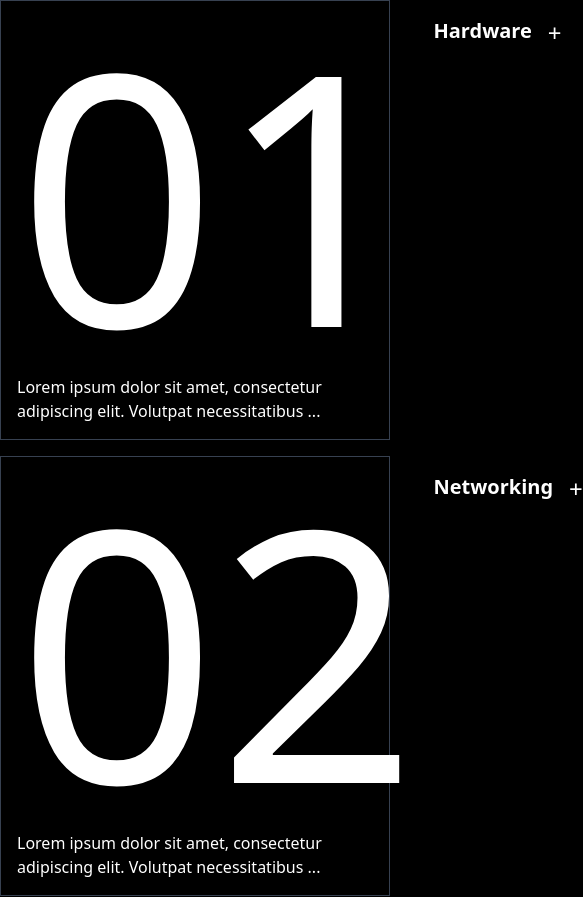
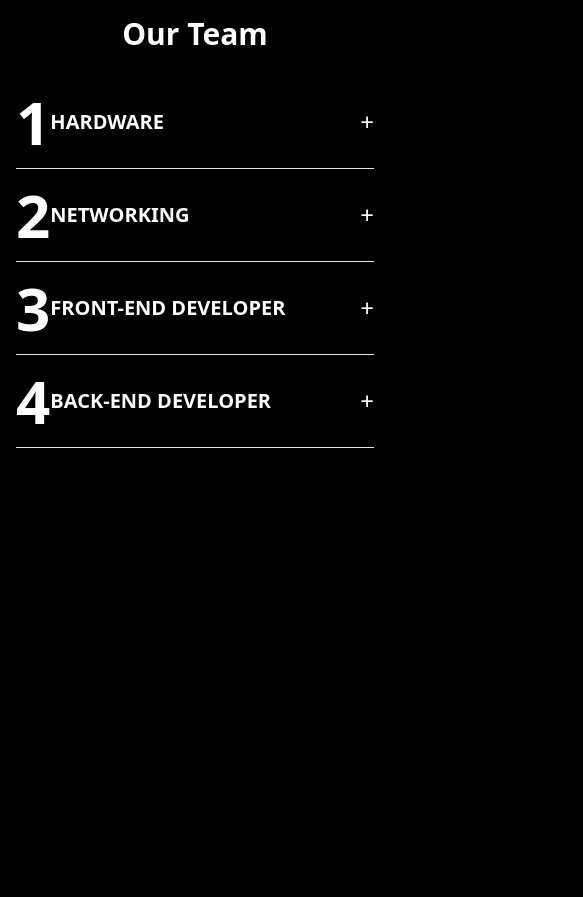
Before and after one commit to mekanio20/parlak-nesil, a Vue app: page /test in a window 390 px wide. Shown: the top 897 px of the page, 583 px wide, since content can reach past the window. After the commit the page ends 844 px from the top, so only its background shows below. Built offline with nearby package versions, Linux system fonts and the light colour scheme.

Commit message:
home page responsive added

```diff
--- a/src/components/Background.vue
+++ b/src/components/Background.vue
@@ -1,6 +1,6 @@
 <template>
     <div class="w-full h-full fixed z-10">
-        <svg viewBox="0 0 1918 1080" fill="none" xmlns="http://www.w3.org/2000/svg">
+        <svg class="w-full h-full object-cover" viewBox="0 0 1918 1080" fill="none" xmlns="http://www.w3.org/2000/svg">
             <defs>
                 <!-- Glow Filter Definition -->
                 <filter id="glow" x="-50%" y="-50%" width="200%" height="200%">
--- a/src/views/HomeView.vue
+++ b/src/views/HomeView.vue
@@ -2,35 +2,39 @@
     <div class="relative min-h-screen" :class="[getMode ? 'bg-black' : 'bg-white']">
         <Navbar link="Home" />
         <Background />
-        <div class="h-screen relative z-20">
-            <div class="absolute top-1/2 left-1/2 -translate-x-1/2 -translate-y-1/2">
+        <div class="lg:h-screen h-[70vh] relative z-20">
+            <div class="absolute top-1/2 left-1/2 -translate-x-1/2 -translate-y-1/2 md:w-fit sm:w-2/3 w-full px-6">
                 <div class="flex items-end space-x-2">
-                    <h1 class="text-7xl text-center font-jetBrains leading-tight animate__animated animate__fadeIn"
+                    <h1 class="xl:text-7xl lg:text-6xl md:text-5xl sm:text-4xl text-3xl text-center font-jetBrains leading-tight animate__animated animate__fadeIn"
                         :class="[getMode ? 'text-white' : 'text-m_blue-100']">
                         Let Us Make Your Vision a Reality
                     </h1>
-                    <div class="rounded-full w-6 h-3 mb-4 bg-m_orange-100 animate__animated animate__bounce"></div>
+                    <div class="w-fit mb-3 hidden md:block">
+                        <div class="rounded-full lg:w-3 lg:h-3 w-2 h-2 bg-m_orange-100 animate__animated animate__bounce"></div>
+                    </div>
                 </div>
             </div>
         </div>
         <div class="relative z-20" :class="[getMode ? 'bg-black' : 'bg-white']">
-            <img class="w-full h-full absolute -z-10" src="/icons/line.png">
-            <div class="w-full flex items-center justify-center pt-72 pb-60">
+            <img class="lw-full h-full xl:object-cover object-contain xl:top-0 lg:-top-[280px] absolute -z-10" src="/icons/line.png">
+            <div class="w-full flex items-center justify-center xl:pt-72 xl:pb-60 lg:pt-60 lg:pb-52 py-20">
                 <div class="flex items-end">
-                    <h1 class="text-7xl text-center font-jetBrains leading-tight"
+                    <h1 class="xl:text-7xl lg:text-6xl md:text-5xl sm:text-4xl text-3xl text-center font-jetBrains leading-tight"
                         :class="[getMode ? 'text-white' : 'text-m_blue-100']">
                         What We Do
                     </h1>
-                    <div class="rounded-full w-3 h-3 mb-4 bg-m_orange-100 animate__animated animate__bounce"></div>
+                    <div class="w-fit mb-2 ml-2">
+                        <div class="rounded-full lg:w-3 lg:h-3 w-2 h-2 bg-m_orange-100 animate__animated animate__bounce"></div>
+                    </div>
                 </div>
             </div>
             <div class="flex items-center justify-center flex-wrap">
                 <div class="flex items-center flex-col px-12 py-10 mr-10 mb-10 space-y-8 w-96 h-80 rounded-tl-3xl rounded-br-3xl relative"
                     :class="[getMode ? 'bg-m_amber-100' : 'bg-gray-100']" v-for="item in items" :key="item.id">
-                    <img :src="item.icon">
-                    <h3 class="font-rajdhani font-medium px-6 text-center text-xl text-m_blue-100 z-10"
+                    <img class="sm:w-14 w-12 object-cover" :src="item.icon">
+                    <h3 class="font-rajdhani font-medium px-6 text-center lg:text-xl text-lg text-m_blue-100 z-10"
                         :class="[getMode ? 'text-white' : 'text-m_blue-100']">{{ item.title }}</h3>
-                    <p class="font-inter font-normal text-center text-base z-10"
+                    <p class="font-inter font-normal text-center lg:text-base text-sm z-10"
                         :class="[getMode ? 'text-white' : 'text-m_gray-200']">{{ item.subtitle }}</p>
                     <div class="absolute left-0 bottom-0 overflow-hidden">
                         <img v-if="!getMode" src="/icons/blog-icon.png">
@@ -39,8 +43,8 @@
                 </div>
             </div>
         </div>
-        <div class="fixed right-10 bottom-10 z-50 cursor-pointer" @click="changeMode">
-            <img class="w-16" src="/icons/mode.png">
+        <div class="fixed lg:right-10 right-4 bottom-10 z-50 cursor-pointer" @click="changeMode">
+            <img class="lg:w-16 w-14" src="/icons/mode.png">
         </div>
     </div>
 </template>
--- a/src/views/TestView.vue
+++ b/src/views/TestView.vue
@@ -1,106 +1,57 @@
 <template>
-  <div class="min-h-screen bg-black text-white flex flex-col items-center justify-center">
-    <div v-for="(item, index) in items" :key="index" class="w-full max-w-4xl mb-4">
+  <div class="container mx-auto p-4">
+    <h1 class="text-center text-3xl font-bold mb-6">Our Team</h1>
+    <div v-for="(item, index) in items" :key="index" class="border-b">
       <div
-        @click="toggleExpand(index)"
-        class="flex flex-col p-4 border border-gray-700 cursor-pointer"
+        class="flex justify-between items-center py-4 cursor-pointer"
+        @click="toggle(index)"
       >
-        <div class="flex justify-between items-start">
-          <div class="text-[350px] leading-none">{{ String(index + 1).padStart(2, '0') }}</div>
-          <div class="flex-1 ml-4">
-            <h2 class="text-xl font-bold">{{ item.title }}</h2>
-            <transition name="expand">
-              <p v-show="item.expanded" class="mt-2">{{ item.description }}</p>
-            </transition>
+        <div class="text-6xl font-bold">{{ index + 1 }}</div>
+        <div class="flex-1 text-xl font-semibold">{{ item.title }}</div>
+        <div class="text-2xl">{{ activeIndex === index ? '-' : '+' }}</div>
       </div>
-          <button class="ml-4 text-2xl focus:outline-none">
-            {{ item.expanded ? '-' : '+' }}
-          </button>
-        </div>
-        <transition name="half-expand">
-          <div v-show="!item.expanded" class="overflow-hidden mt-2">
-            <p class="text-clip max-h-12">{{ item.description }}</p>
-          </div>
-        </transition>
+      <div v-if="activeIndex === index" class="pb-4">
+        <p class="text-gray-600">{{ item.content }}</p>
       </div>
     </div>
   </div>
 </template>
 
 <script>
-import { ref } from 'vue';
-
 export default {
-  setup() {
-    const items = ref([
+  data() {
+    return {
+      activeIndex: null,
+      items: [
         {
-        title: 'Hardware',
-        description:
-          'Lorem ipsum dolor sit amet, consectetur adipiscing elit. Volutpat necessitatibus ...',
-        expanded: false,
+          title: "HARDWARE",
+          content: "Lorem ipsum dolor sit amet, consectetur adipiscing elit...",
         },
         {
-        title: 'Networking',
-        description:
-          'Lorem ipsum dolor sit amet, consectetur adipiscing elit. Volutpat necessitatibus ...',
-        expanded: false,
+          title: "NETWORKING",
+          content: "Lorem ipsum dolor sit amet, consectetur adipiscing elit...",
         },
         {
-        title: 'Front-End Developer',
-        description:
-          'Lorem ipsum dolor sit amet, consectetur adipiscing elit. Volutpat necessitatibus ...',
-        expanded: false,
+          title: "FRONT-END DEVELOPER",
+          content: "Lorem ipsum dolor sit amet, consectetur adipiscing elit...",
         },
         {
-        title: 'Back-End Developer',
-        description:
-          'Lorem ipsum dolor sit amet, consectetur adipiscing elit. Volutpat necessitatibus ...',
-        expanded: false,
+          title: "BACK-END DEVELOPER",
+          content: "Lorem ipsum dolor sit amet, consectetur adipiscing elit...",
         },
-    ]);
-
-    const toggleExpand = (index) => {
-      items.value.forEach((item, i) => {
-        if (i === index) {
-          item.expanded = !item.expanded;
-        } else {
-          item.expanded = false;
-        }
-      });
+      ],
     };
-
-    return {
-      items,
-      toggleExpand,
-    };
+  },
+  methods: {
+    toggle(index) {
+      this.activeIndex = this.activeIndex === index ? null : index;
+    },
   },
 };
 </script>
 
 <style scoped>
-body {
-  margin: 0;
-  font-family: Arial, sans-serif;
-}
-
-.expand-enter-active,
-.expand-leave-active,
-.half-expand-enter-active,
-.half-expand-leave-active {
-  transition: max-height 0.4s ease;
-}
-.expand-enter-from,
-.expand-leave-to,
-.half-expand-enter-from,
-.half-expand-leave-to {
-  max-height: 0;
-}
-.expand-enter-to,
-.expand-leave-from {
-  max-height: 500px; /* Adjust based on your content's height */
-}
-.half-expand-enter-to,
-.half-expand-leave-from {
-  max-height: 48px; /* Adjust to half of your content's height */
+.container {
+  max-width: 600px;
 }
 </style>
```
Also changed, not shown: src/components/Navbar.vue (+50 -9 lines), 1 other file (tests, documents, lock files or other folders). Lines whose indentation alone changed are shown as unchanged.
